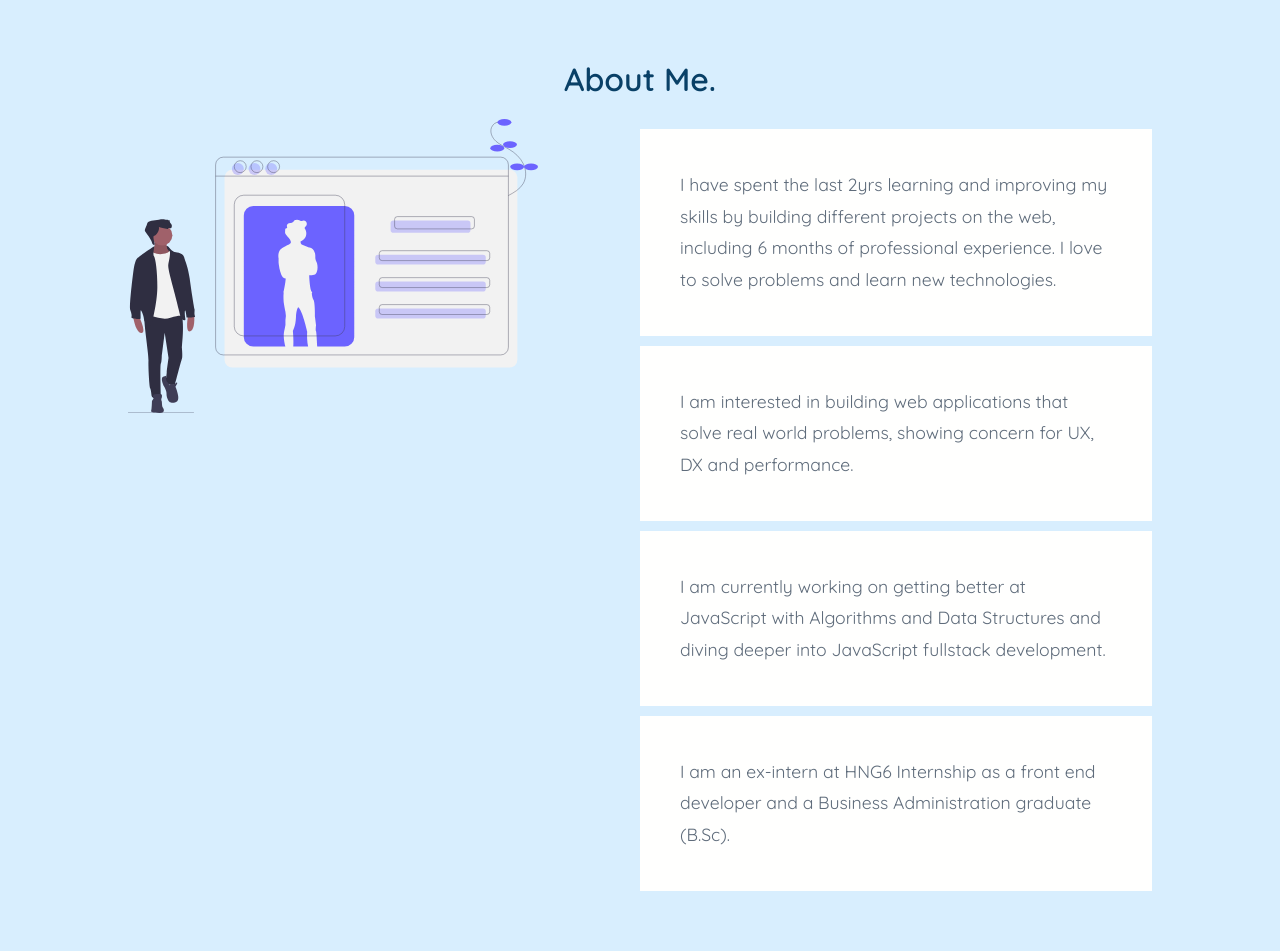
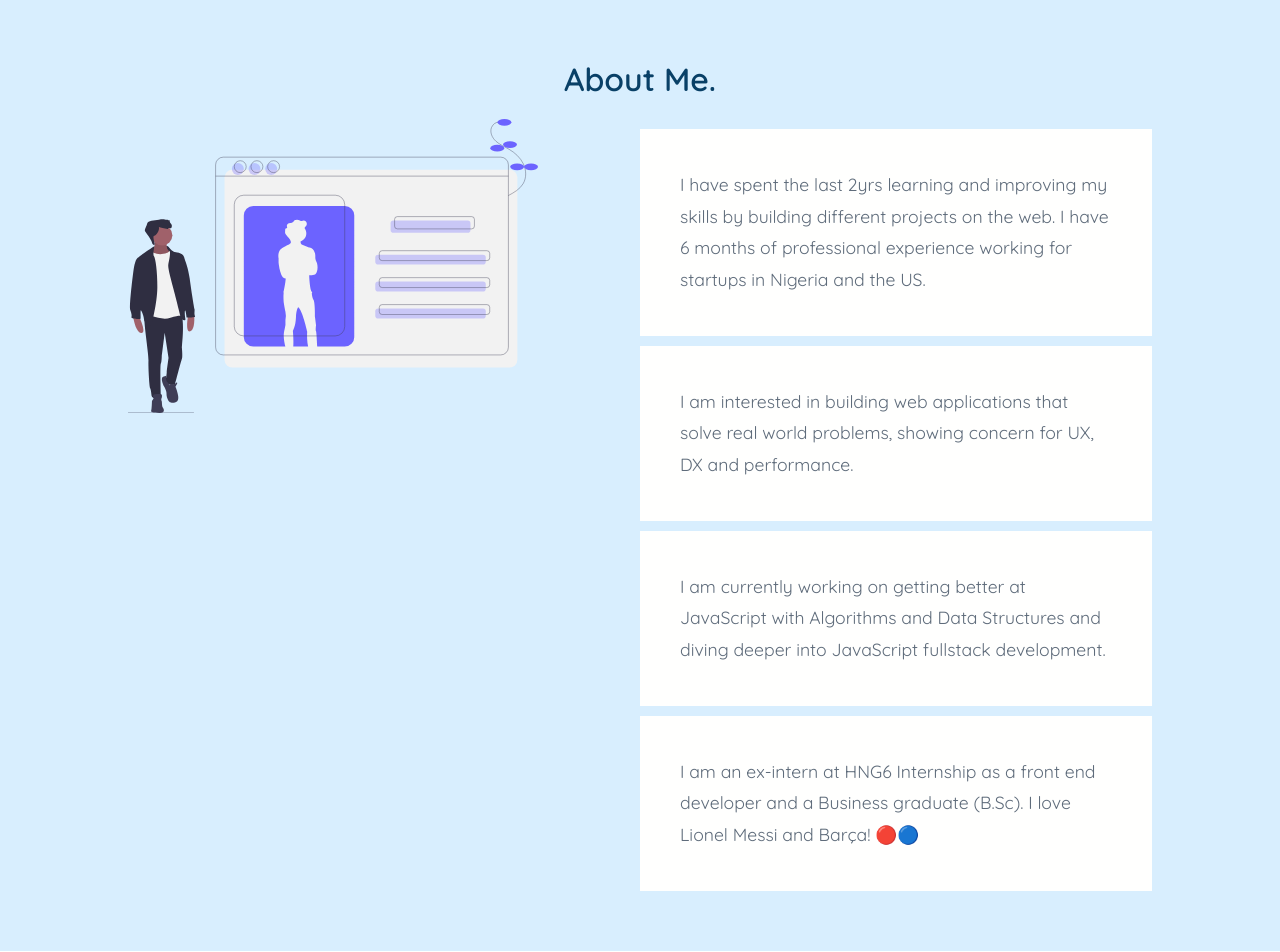
Before and after one commit to Segun98/portfolio, a Vue app: page / in a window 1280 px wide. Shown: the part 800-1752 px from the top of the page. Built offline with nearby package versions, Linux system fonts and the light colour scheme.

Commit message:
Feat: updated about me

```diff
--- a/src/components/About.vue
+++ b/src/components/About.vue
@@ -12,9 +12,8 @@
             ]"
           >
             I have spent the last 2yrs learning and improving my skills by
-            building different projects on the web, including 6 months of
-            professional experience. I love to solve problems and learn new
-            technologies.
+            building different projects on the web. I have 6 months of
+            professional experience working for startups in Nigeria and the US.
           </p>
 
           <p
@@ -52,7 +51,7 @@
             ]"
           >
             I am an ex-intern at HNG6 Internship as a front end developer and a
-            Business Administration graduate (B.Sc).
+            Business graduate (B.Sc). I love Lionel Messi and Barça! 🔴🔵
           </p>
         </div>
       </div>
```
